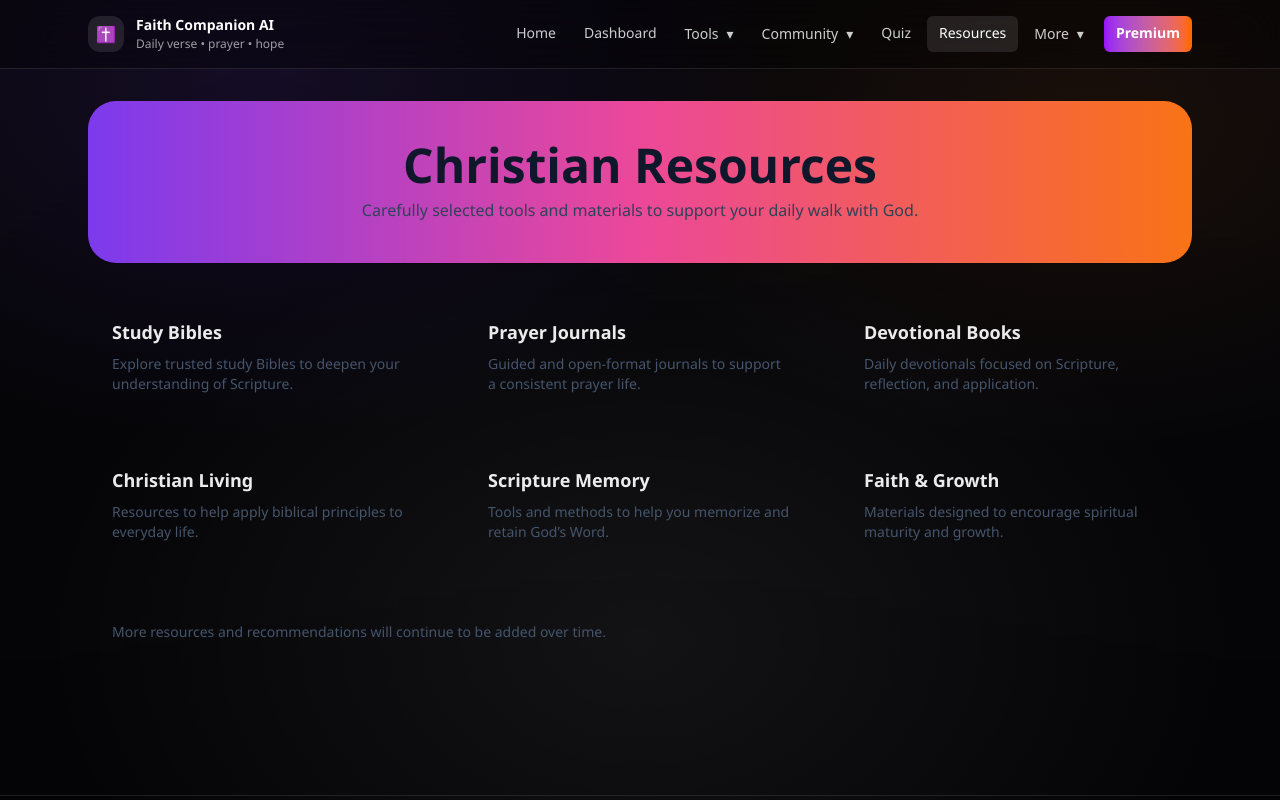
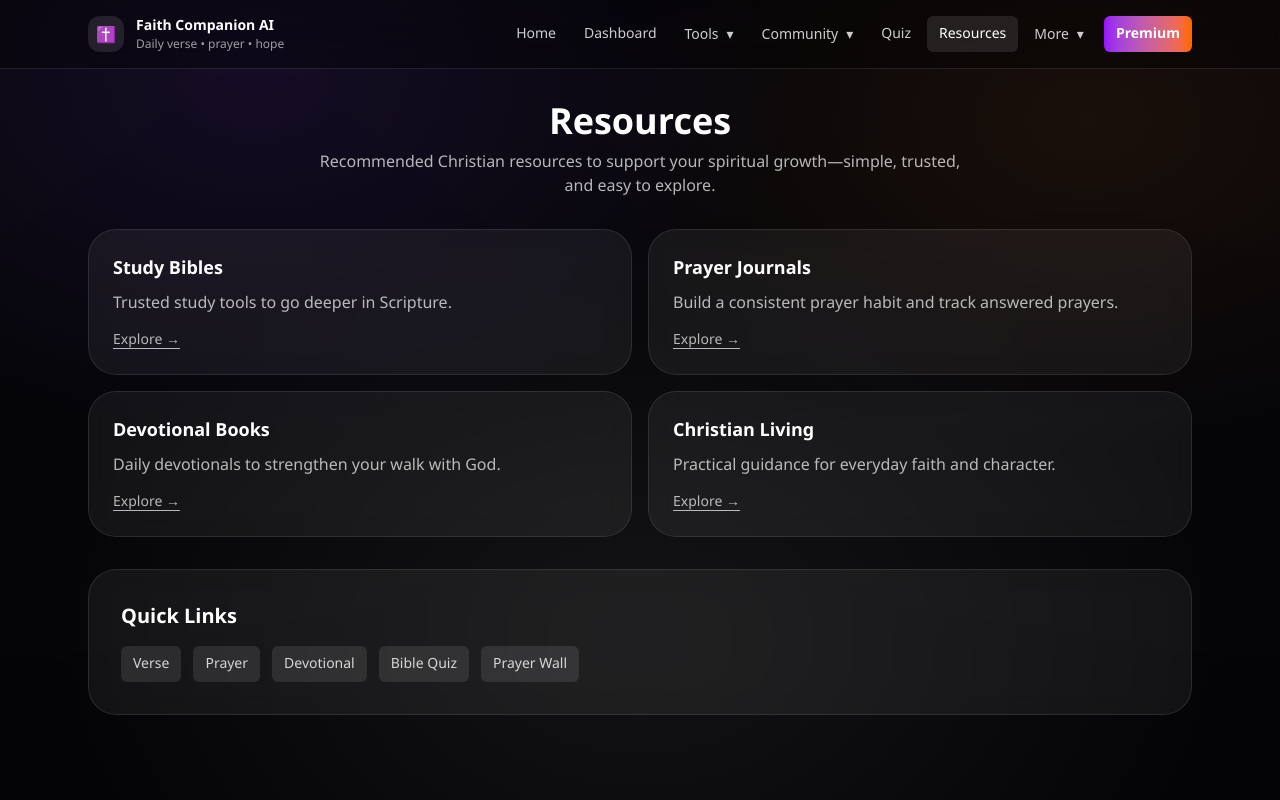
Before and after one commit to Tunjilor/faithcompanionai, a Next.js app: page /resources in a window 1280 px wide. Shown: the top 800 px of the page. Built offline with nearby package versions, Linux system fonts and the light colour scheme.

Commit message:
Update page.tsx

```diff
--- a/src/app/resources/page.tsx
+++ b/src/app/resources/page.tsx
@@ -1,63 +1,84 @@
-import BrandHeader from "@/components/BrandHeader";
+import type { Metadata } from "next";
+import Link from "next/link";
 
-const RESOURCES = [
+export const metadata: Metadata = {
+  title: "Resources",
+  description:
+    "Recommended Christian resources for studying Scripture, building prayer habits, and growing daily faith.",
+  alternates: { canonical: "/resources" },
+};
+
+const cards = [
   {
     title: "Study Bibles",
-    description:
-      "Explore trusted study Bibles to deepen your understanding of Scripture.",
+    desc: "Trusted study tools to go deeper in Scripture.",
+    href: "/resources/christian-living",
   },
   {
     title: "Prayer Journals",
-    description:
-      "Guided and open-format journals to support a consistent prayer life.",
+    desc: "Build a consistent prayer habit and track answered prayers.",
+    href: "/tools/prayer-journal",
   },
   {
     title: "Devotional Books",
-    description:
-      "Daily devotionals focused on Scripture, reflection, and application.",
+    desc: "Daily devotionals to strengthen your walk with God.",
+    href: "/tools/devotional",
   },
   {
     title: "Christian Living",
-    description:
-      "Resources to help apply biblical principles to everyday life.",
-  },
-  {
-    title: "Scripture Memory",
-    description:
-      "Tools and methods to help you memorize and retain God’s Word.",
-  },
-  {
-    title: "Faith & Growth",
-    description:
-      "Materials designed to encourage spiritual maturity and growth.",
+    desc: "Practical guidance for everyday faith and character.",
+    href: "/resources/christian-living",
   },
 ];
 
 export default function ResourcesPage() {
   return (
-    <div className="space-y-8">
-      <BrandHeader
-        title="Christian Resources"
-        subtitle="Carefully selected tools and materials to support your daily walk with God."
-      />
+    <main className="space-y-8">
+      <header className="text-center space-y-2">
+        <h1 className="text-3xl md:text-4xl font-extrabold text-white">
+          Resources
+        </h1>
+        <p className="text-white/70 max-w-2xl mx-auto">
+          Recommended Christian resources to support your spiritual growth—simple, trusted, and easy to explore.
+        </p>
+      </header>
 
-      <div className="grid gap-6 sm:grid-cols-2 lg:grid-cols-3">
-        {RESOURCES.map((item) => (
-          <div
-            key={item.title}
-            className="brand-surface p-6 transition hover:shadow-md"
+      <section className="grid gap-4 md:grid-cols-2">
+        {cards.map((c) => (
+          <Link
+            key={c.title}
+            href={c.href}
+            className="fc-surface p-6 hover:bg-white/10 transition"
           >
-            <h3 className="text-lg font-semibold">{item.title}</h3>
-            <p className="mt-2 text-sm text-slate-600">
-              {item.description}
-            </p>
-          </div>
+            <div className="text-lg font-bold text-white">{c.title}</div>
+            <p className="mt-2 text-white/70">{c.desc}</p>
+            <div className="mt-4 text-sm text-white/70 underline underline-offset-4">
+              Explore →
+            </div>
+          </Link>
         ))}
-      </div>
+      </section>
 
-      <div className="brand-surface p-6 text-sm text-slate-600">
-        More resources and recommendations will continue to be added over time.
-      </div>
-    </div>
+      <section className="fc-surface p-6 md:p-8">
+        <h2 className="text-xl font-bold text-white">Quick Links</h2>
+        <div className="mt-4 flex flex-wrap gap-3">
+          <Link className="rounded-md bg-white/10 px-3 py-2 text-sm text-white/80 hover:bg-white/15" href="/tools/verse">
+            Verse
+          </Link>
+          <Link className="rounded-md bg-white/10 px-3 py-2 text-sm text-white/80 hover:bg-white/15" href="/tools/prayer">
+            Prayer
+          </Link>
+          <Link className="rounded-md bg-white/10 px-3 py-2 text-sm text-white/80 hover:bg-white/15" href="/tools/devotional">
+            Devotional
+          </Link>
+          <Link className="rounded-md bg-white/10 px-3 py-2 text-sm text-white/80 hover:bg-white/15" href="/biblequiz">
+            Bible Quiz
+          </Link>
+          <Link className="rounded-md bg-white/10 px-3 py-2 text-sm text-white/80 hover:bg-white/15" href="/community/prayer-wall">
+            Prayer Wall
+          </Link>
+        </div>
+      </section>
+    </main>
   );
 }
```
